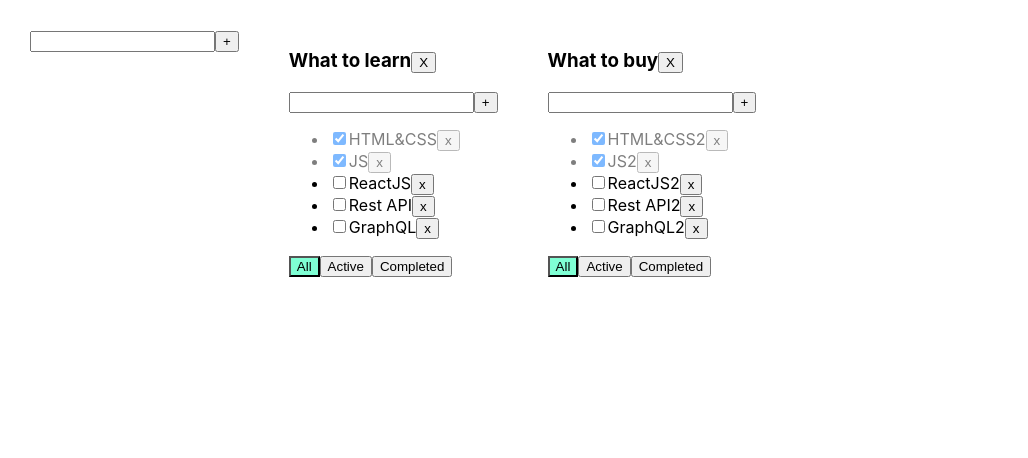
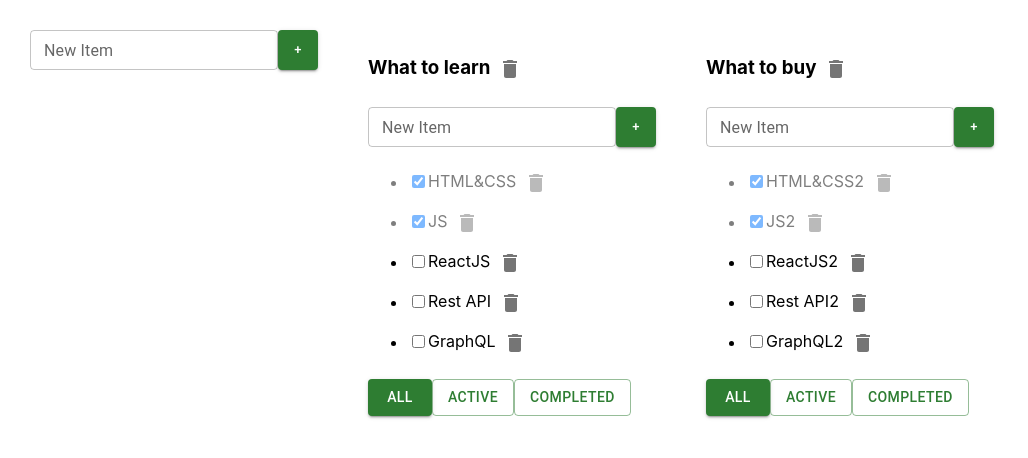
Before and after one commit to alinaguseva1997/todolist-typescript, a React (Create React App) app: page / in a window 1280 px wide. Shown: the top 458 px of the page, without its empty margins (0-1028 px from the left). Built offline with nearby package versions, Linux system fonts and the light colour scheme.

Commit message:
work with material UI

```diff
--- a/package.json
+++ b/package.json
@@ -1,8 +1,12 @@
- {
+{
   "name": "1-lesson",
   "version": "0.1.0",
   "private": true,
   "dependencies": {
+    "@emotion/react": "^11.11.1",
+    "@emotion/styled": "^11.11.0",
+    "@mui/icons-material": "^5.11.16",
+    "@mui/material": "^5.13.5",
     "@testing-library/jest-dom": "^5.16.5",
     "@testing-library/react": "^13.4.0",
     "@testing-library/user-event": "^13.5.0",
--- a/src/AddItemForm.tsx
+++ b/src/AddItemForm.tsx
@@ -1,4 +1,6 @@
 import React, {ChangeEvent, KeyboardEvent, useState} from 'react';
+import Button from '@mui/material/Button';
+import TextField from '@mui/material/TextField';
 
 type AddItemFormPropsType = {
     callBack: (title: string) => void
@@ -28,15 +30,34 @@ export const AddItemForm = (props: AddItemFormPropsType) => {
         }
     }
 
+    const buttonSettings = {
+        maxWidth: '40px',
+        maxHeight: '40px',
+        minWidth: '40px',
+        minHeight: '40px'
+    }
 
     return (
         <div>
-            <input value={title}
-                   onChange={onChangeHandler}
-                   onKeyPress={onKeyPressHandler}
-                   className={error ? "error" : ""}
+            {/*<input value={title}*/}
+            {/*       onChange={onChangeHandler}*/}
+            {/*       onKeyPress={onKeyPressHandler}*/}
+            {/*       className={error ? "error" : ""}*/}
+            {/*/>*/}
+            <TextField id="outlined-basic"
+                       label="New Item"
+                       variant="outlined"
+                       size={"small"}
+                       value={title}
+                       onChange={onChangeHandler}
+                       onKeyPress={onKeyPressHandler}
             />
-            <button onClick={addTask}>+</button>
+
+            <Button style={buttonSettings}
+                    variant="contained"
+                    size="small"
+                    color="success"
+                    onClick={addTask}>+</Button>
             {error && <div className="error-message">{error}</div>}
         </div>
     );
--- a/src/EditableSpan.tsx
+++ b/src/EditableSpan.tsx
@@ -1,4 +1,5 @@
 import React, {ChangeEvent,KeyboardEvent, useState} from "react";
+import TextField from '@mui/material/TextField';
 
 type EditableSpanPropsType = {
     oldTitle: string
@@ -28,7 +29,14 @@ export const EditableSpan = (props: EditableSpanPropsType) => {
     }
 
     return edit
-        ? <input onKeyPress={onKeyPressHandler} value={newTitle} onChange={onChangeTitleHandler} onBlur={editHandler} autoFocus/>
+        ? <TextField id="standard-basic"
+                     label="Remove Task"
+                     variant="standard"
+                     onKeyPress={onKeyPressHandler}
+                     value={newTitle}
+                     onChange={onChangeTitleHandler}
+                     onBlur={editHandler}
+                     autoFocus/>
         : <span onDoubleClick={editHandler}>{props.oldTitle}</span>
 
 }
--- a/src/Todolist.tsx
+++ b/src/Todolist.tsx
@@ -2,6 +2,9 @@ import React, {ChangeEvent} from 'react';
 import {FilterValuesType} from './App';
 import {AddItemForm} from "./AddItemForm";
 import {EditableSpan} from "./EditableSpan";
+import IconButton from '@mui/material/IconButton';
+import {Delete} from "@mui/icons-material";
+import Button from '@mui/material/Button';
 
 type TaskType = {
     id: string
@@ -21,6 +24,10 @@ type PropsType = {
     removeTodolist: (todolistID: string) => void
     updateTask: (todolistID: string, taskID: string, newTitle: string) => void
     updateTodoList: (todolistID: string, newTitle: string) => void
+}
+
+function DeleteIcon() {
+    return null;
 }
 
 export function Todolist(props: PropsType) {
@@ -45,7 +52,9 @@ export function Todolist(props: PropsType) {
     return <div>
         <h3>
             <EditableSpan oldTitle={props.title} callback={updateTodoListHandler}/>
-            <button onClick={removeTodoListHandler}>Х</button>
+            <IconButton aria-label="delete" onClick={removeTodoListHandler}>
+                <Delete/>
+            </IconButton>
         </h3>
         <AddItemForm callBack = {addTaskCallBack}/>
         <ul>
@@ -61,18 +70,17 @@ export function Todolist(props: PropsType) {
                                onChange={onChangeHandler}
                                checked={t.isDone}/>
                         <EditableSpan oldTitle = {t.title} callback={(newTitle)=>updateTaskHandler(newTitle,t.id)}/>
-                        <button onClick={onClickHandler}>x</button>
+                        <IconButton aria-label="delete" onClick={onClickHandler}>
+                            <Delete/>
+                        </IconButton>
                     </li>
                 })
             }
         </ul>
         <div>
-            <button className={props.filter === 'all' ? "active-filter" : ""}
-                    onClick={onAllClickHandler}>All</button>
-            <button className={props.filter === 'active' ? "active-filter" : ""}
-                    onClick={onActiveClickHandler}>Active</button>
-            <button className={props.filter === 'completed' ? "active-filter" : ""}
-                    onClick={onCompletedClickHandler}>Completed</button>
+            <Button variant={props.filter === 'all' ? "contained" : "outlined"} color="success" onClick={onAllClickHandler}>All</Button>
+            <Button variant={props.filter === 'active' ? "contained" : "outlined"} color="success" onClick={onActiveClickHandler}>Active</Button>
+            <Button variant={props.filter === 'completed' ? "contained" : "outlined"} color="success" onClick={onCompletedClickHandler}>Completed</Button>
         </div>
     </div>
 }
```
Also changed, not shown: 1 other file (tests, documents, lock files or other folders).
